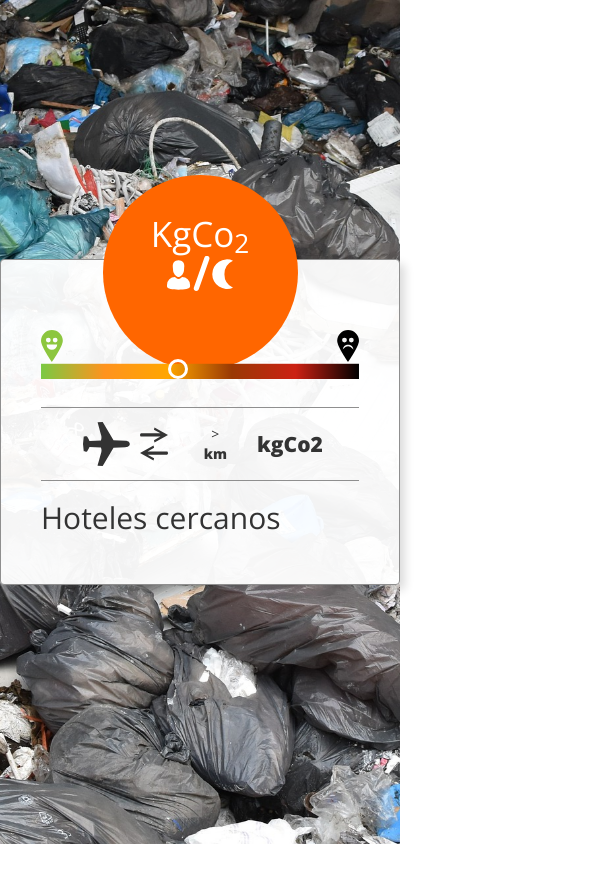
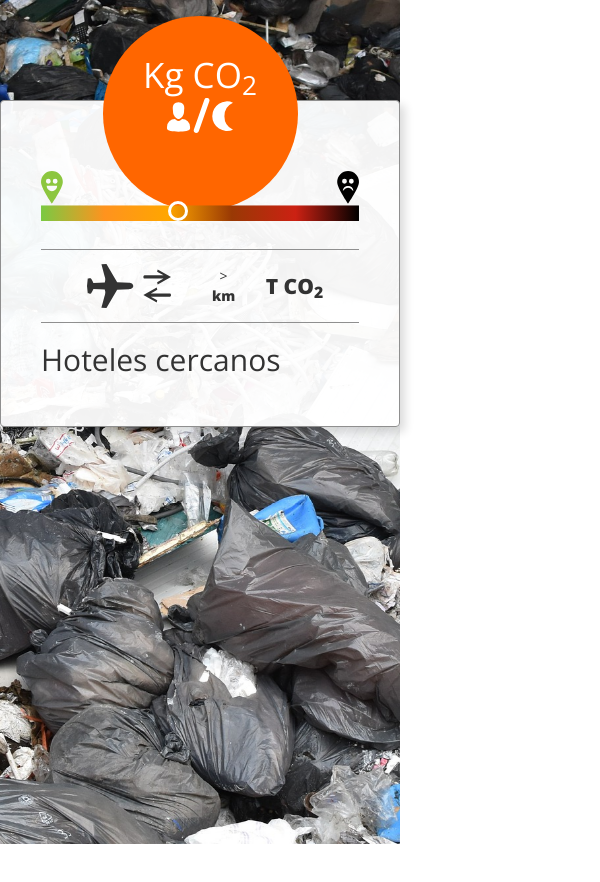
Before and after one commit to hackaTrips-2017-SOS10/SOS10, a browser extension: page chrome-extension/popup.html in a window 400 px wide. Shown: the top 882 px of the page, 600 px wide, since content can reach past the window. After the commit the page ends 844 px from the top, so only its background shows below. Drawn offline with nearby package versions, Linux system fonts and the light colour scheme.

Commit message:
DISEÑO - revisión CSS

```diff
--- a/chrome-extension/popup.html
+++ b/chrome-extension/popup.html
@@ -1,14 +1,9 @@
 <html>
   <head>
     <style>
-    body {
-      min-width: 1500px;
-      width: 1500px;
-      height: 1200px;
-      overflow-x: hidden;
-      font-family: Arial, sans-serif;
-      font-size: 12px;
-      background-color: rgba(0, 0, 0, 0.5);
+    html {
+      width: 800px;
+      height: 600px;
     }
     input, textarea {
       width: 420px;
@@ -104,7 +99,7 @@
 	<div class="circle">
 	<strong id="co2footprint"></strong>
 	<div>
-	KgCo<sub>2</sub>
+	Kg CO<sub>2</sub>
 	</div>
 	<img src="images/userNight.svg" alt="">
 	</div><!-- // circle -->
@@ -121,7 +116,7 @@
 	<strong id="flightDistanceInKms"></strong> <strong>km</strong>
 	</div>
 	<div class="footprint">
-	<strong id="flightco2footprint"></strong> <strong>kgCo2</strong>
+	<strong id="flightco2footprint"></strong> <strong>T CO<sub>2</sub></strong>
 	</div>
 	</div>
 	<div class="hotels">
--- a/design/SOS10_HTML/sass/_sos10Box.scss
+++ b/design/SOS10_HTML/sass/_sos10Box.scss
@@ -1,4 +1,5 @@
 #sos10{
+
 	display: table;
 	position: fixed;
 	top:0;
@@ -11,8 +12,9 @@
 	background-position: 50%;
 	section{
 		display: table-cell;
-		vertical-align: middle;
+		vertical-align: top;
 		text-align: center;
+		padding-top: 100px;
 	}
 	&.level0{
 		.circle{
```
Also changed, not shown: chrome-extension/index.html (+2 -2 lines), chrome-extension/icon.png, chrome-extension/images/photos/level3.jpg (added), chrome-extension/images/photos/level3.png (deleted), chrome-extension/stylesheets/styles.css, design/SOS10_HTML/images/photos/level3.png (deleted), design/SOS10_HTML/stylesheets/styles.css.
